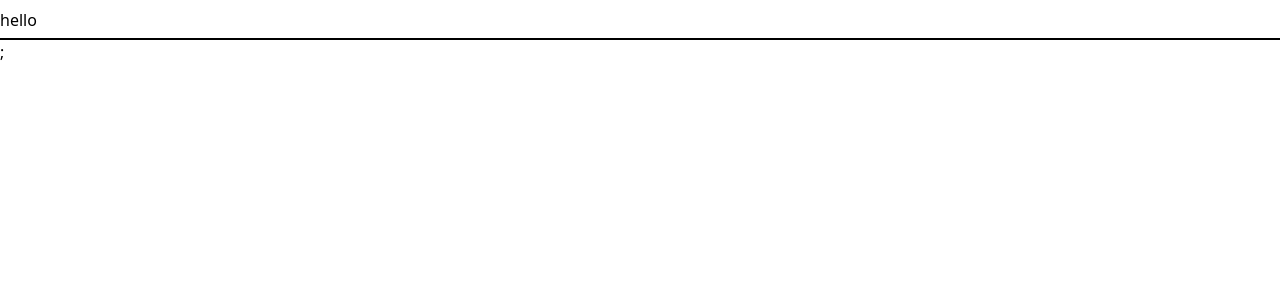
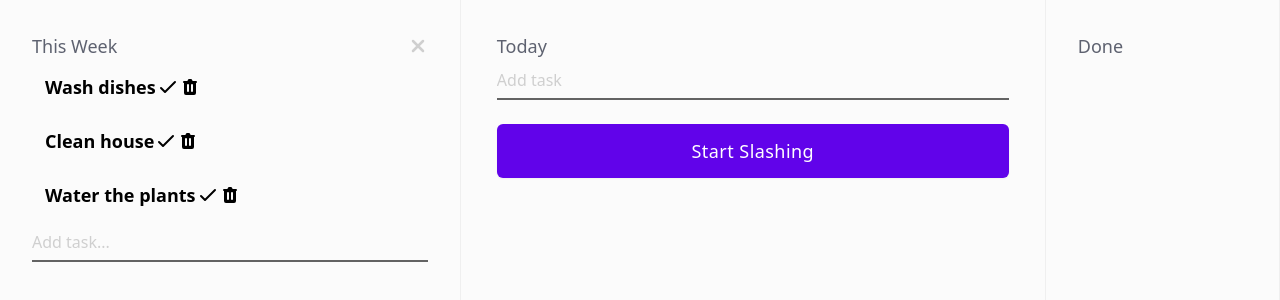
Before and after one commit to neldeles/slash-clone, a React (Create React App) app: page / in a window 1280 px wide. Shown: the top 300 px of the page. Built offline with nearby package versions, Linux system fonts and the light colour scheme.

Commit message:
feat: toggle this week column
Collapse and expand this week column when clicked.

```diff
--- a/src/App.tsx
+++ b/src/App.tsx
@@ -1,27 +1,125 @@
 import { Input } from "components/Input";
-import React from "react";
+import React, { useEffect, useState } from "react";
+import { Heading } from "components/Heading";
+import { Button } from "components/Button";
+import { classNames } from "utils/classNames";
+import { ListItem } from "components/ListItem";
 
-/**
- * TODO: Components needed
- *  - Header
- *  - Input
- *  - Task card
- *  - Task card buttons
- *  - Menu Icon Buttons
- *    - search
- *    - tasks
- *    - stats
- *  - Button Action
- *  - Timer
- * */
+const tasks = {
+  thisWeek: [
+    {
+      id: "1",
+      task: "Wash dishes",
+    },
+    {
+      id: "2",
+      task: "Clean house",
+    },
+    {
+      id: "3",
+      task: "Water the plants",
+    },
+  ],
+};
 
 function App() {
+  const [isActive, setIsActive] = useState(true);
+  const [tasksThisweek, setTasksThisWeek] = useState(tasks.thisWeek);
+
+  useEffect(() => {
+    document.body.classList.add("bg-alabaster");
+
+    return () => {
+      document.body.classList.remove("bg-alabaster");
+    };
+  }, []);
   return (
-    <>
-      <div className="bg-primary">
-        <Input id="test" name="test" placeholder="hello" type="text" />;
+    <div className="flex ">
+      <div
+        onClick={() => {
+          if (!isActive) {
+            setIsActive(true);
+          }
+        }}
+        className={classNames(
+          "py-2 px-8 h-screen  border-r border-gray-200 group",
+          isActive
+            ? "grow"
+            : "flex-initial hover:cursor-pointer hover:bg-gray-200"
+        )}
+      >
+        <div className="flex items-center mt-6">
+          <h1
+            className={classNames(
+              "text-lg font-medium mr-auto",
+              isActive ? "text-gray-500" : "text-gray-300",
+              "group-hover:text-gray-500"
+            )}
+          >
+            This Week
+          </h1>
+          {isActive ? (
+            <button
+              onClick={() => setIsActive(false)}
+              className={classNames("text-gray-300 hover:text-gray-500")}
+            >
+              <svg
+                xmlns="http://www.w3.org/2000/svg"
+                className="w-5 h-5"
+                fill="none"
+                viewBox="0 0 24 24"
+                stroke="currentColor"
+              >
+                <path
+                  strokeLinecap="round"
+                  strokeLinejoin="round"
+                  strokeWidth={3}
+                  d="M6 18L18 6M6 6l12 12"
+                />
+              </svg>
+            </button>
+          ) : null}
+        </div>
+        {isActive ? (
+          <div>
+            <ul>
+              {tasksThisweek.map((task) => {
+                return (
+                  <ListItem
+                    id={task.id}
+                    text={task.task}
+                    displayIndex={false}
+                  />
+                );
+              })}
+            </ul>
+            <Input
+              id="addThisWeek"
+              name="Add task this week"
+              placeholder="Add task..."
+              type="text"
+            />
+          </div>
+        ) : null}
       </div>
-    </>
+
+      <div className="grow-[2] justify-center py-2 px-8 h-screen border-r border-gray-200">
+        <div className="mx-auto max-w-lg">
+          <Heading text="Today" />
+          <Input id="today" name="today" placeholder="Add task" type="text" />
+          <div className="mt-6">
+            <Button
+              label="Start Slashing"
+              onClick={() => console.log("slash")}
+            />
+          </div>
+        </div>
+      </div>
+
+      <div className="grow py-2 px-8 h-screen border-r border-gray-200">
+        <Heading text="Done" />
+      </div>
+    </div>
   );
 }
 
--- a/src/components/Button/Button.tsx
+++ b/src/components/Button/Button.tsx
@@ -8,7 +8,7 @@ export function Button({ onClick, label }: TButtonProps) {
     <button
       type="button"
       onClick={onClick}
-      className="inline-flex items-center py-3 px-6 text-base font-medium text-white bg-element-primary hover:bg-element-primary-hover rounded-md border border-transparent focus:outline-none focus:ring-2 focus:ring-element-primary focus:ring-offset-2 shadow-sm"
+      className="items-center py-3 px-6 w-full text-lg font-medium tracking-wide text-white bg-indigo-200 hover:bg-indigo-100 rounded-md border border-transparent focus:outline-none focus:ring-2 focus:ring-indigo-200 focus:ring-offset-2 shadow-sm"
     >
       {label}
     </button>
--- a/src/components/Heading/Heading.tsx
+++ b/src/components/Heading/Heading.tsx
@@ -2,5 +2,5 @@ type THeadingProps = {
   text: string;
 };
 export function Heading({ text }: THeadingProps) {
-  return <h1 className="text-lg font-medium text-secondary">{text}</h1>;
+  return <h1 className="mt-6 text-lg font-medium text-gray-500">{text}</h1>;
 }
--- a/src/components/Input/Input.tsx
+++ b/src/components/Input/Input.tsx
@@ -13,7 +13,7 @@ export function Input({ id, name, placeholder, type }: TInputProps) {
       id={id}
       name={name}
       type={type}
-      className="peer w-full h-10 text-lg placeholder:text-base font-bold placeholder:font-normal placeholder:text-accent text-primary focus:placeholder:text-secondary bg-transparent border-b-2 border-element-secondary focus:outline-none"
+      className="peer w-full h-10 text-lg placeholder:text-base font-bold placeholder:font-normal placeholder:text-gray-300 text-black focus:placeholder:text-gray-400 bg-transparent border-b-2 border-gray-400 focus:outline-none"
       placeholder={placeholder}
     />
   );
--- /dev/null
+++ b/src/components/ListItem/ListItem.tsx
@@ -0,0 +1,63 @@
+type TListItemProps = {
+  text: string;
+  id: string;
+  displayIndex: boolean;
+};
+export function ListItem({ text, id, displayIndex }: TListItemProps) {
+  return (
+    <div className="flex items-center">
+      {displayIndex ? <p className="mr-2 text-sm text-gray-400">{id}</p> : null}
+      <li className=" flex flex-auto p-3 w-full text-lg font-semibold list-none text-black bg-transparent hover:bg-gray-100 active:bg-gray-200 rounded-lg border border-transparent">
+        {text}
+        <div className="flex">
+          <MarkComplete onClick={() => console.log("Mark Complete")} />
+          <Delete onClick={() => console.log("Delete")} />
+        </div>
+      </li>
+    </div>
+  );
+}
+
+type TIconButton = {
+  onClick: () => void;
+};
+
+function MarkComplete({ onClick }: TIconButton) {
+  return (
+    <button onClick={onClick}>
+      <svg
+        xmlns="http://www.w3.org/2000/svg"
+        className="w-6 h-6"
+        fill="none"
+        viewBox="0 0 24 24"
+        stroke="currentColor"
+      >
+        <path
+          strokeLinecap="round"
+          strokeLinejoin="round"
+          strokeWidth={2}
+          d="M5 13l4 4L19 7"
+        />
+      </svg>
+    </button>
+  );
+}
+
+function Delete({ onClick }: TIconButton) {
+  return (
+    <button onClick={onClick}>
+      <svg
+        xmlns="http://www.w3.org/2000/svg"
+        className="w-5 h-5"
+        viewBox="0 0 20 20"
+        fill="currentColor"
+      >
+        <path
+          fillRule="evenodd"
+          d="M9 2a1 1 0 00-.894.553L7.382 4H4a1 1 0 000 2v10a2 2 0 002 2h8a2 2 0 002-2V6a1 1 0 100-2h-3.382l-.724-1.447A1 1 0 0011 2H9zM7 8a1 1 0 012 0v6a1 1 0 11-2 0V8zm5-1a1 1 0 00-1 1v6a1 1 0 102 0V8a1 1 0 00-1-1z"
+          clipRule="evenodd"
+        />
+      </svg>
+    </button>
+  );
+}
--- /dev/null
+++ b/src/components/ListItem/index.ts
@@ -0,0 +1 @@
+export { ListItem } from "./ListItem";
--- a/src/index.css
+++ b/src/index.css
@@ -16,12 +16,12 @@
 }
 
 .light {
-  --color-bg-primary: #fbfbfb;
+  --color-bg-primary: rgb(251, 251, 251);
   --color-bg-secondary: #f7f7f7;
   --color-text-primary: #000000;
   --color-text-secondary: #5e6270;
   --color-text-accent: #a0a0a0;
-  --color-element-primary: #6103ea;
+  --color-element-primary: 97 3 234;
   --color-element-primary-hover: #7730fe;
   --color-element-secondary: #888888;
   --color-element-secondary-hover: #636363;
--- /dev/null
+++ b/src/utils/classNames.ts
@@ -0,0 +1,3 @@
+export function classNames(...classes: Array<string | null>): string {
+  return classes.filter(Boolean).join(" ");
+}
--- a/tailwind.config.js
+++ b/tailwind.config.js
@@ -1,22 +1,32 @@
+function withOpacityValue(variable) {
+  return ({ opacityValue }) => {
+    if (opacityValue === undefined) {
+      return `rgb(var(${variable}))`;
+    }
+    return `rgb(var(${variable}) / ${opacityValue})`;
+  };
+}
+
 module.exports = {
   content: ["./src/**/*.{js,jsx,ts,tsx}"],
   theme: {
-    extend: {
-      backgroundColor: {
-        primary: "var(--color-bg-primary)",
-        secondary: "var(--color-bg-secondary)",
+    colors: {
+      transparent: "transparent",
+      current: "currentColor",
+      white: "#ffffff",
+      indigo: {
+        100: "#7730fe",
+        200: "#6103ea",
       },
-      textColor: {
-        accent: "var(--color-text-accent)",
-        primary: "var(--color-text-primary)",
-        secondary: "var(--color-text-secondary)",
-      },
-      colors: {
-        "element-primary": "var(--color-element-primary)",
-        "element-primary-hover": "var(--color-element-primary-hover)",
-        "element-secondary": "var(--color-element-secondary)",
-        "element-secondary-hover": "var(--color-element-secondary-hover)",
-        "element-secondary-active": "var(--color-element-secondary-active)",
+      alabaster: "#fbfbfb",
+      black: "#000000",
+      gray: {
+        100: "#f7f7f7",
+        200: "#efefef",
+        300: "#cfcfcf",
+        400: "#636363",
+        500: "#5e6270",
+        600: "#1c1c1c",
       },
     },
   },
```
Also changed, not shown: 1 other file (tests, documents, lock files or other folders).
